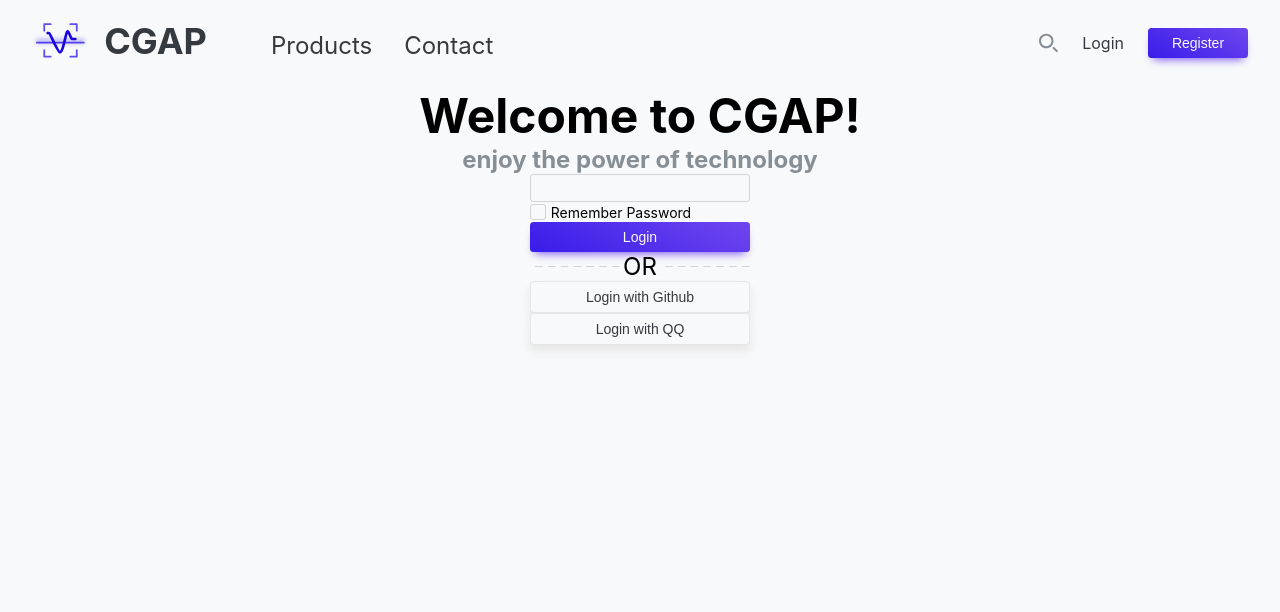
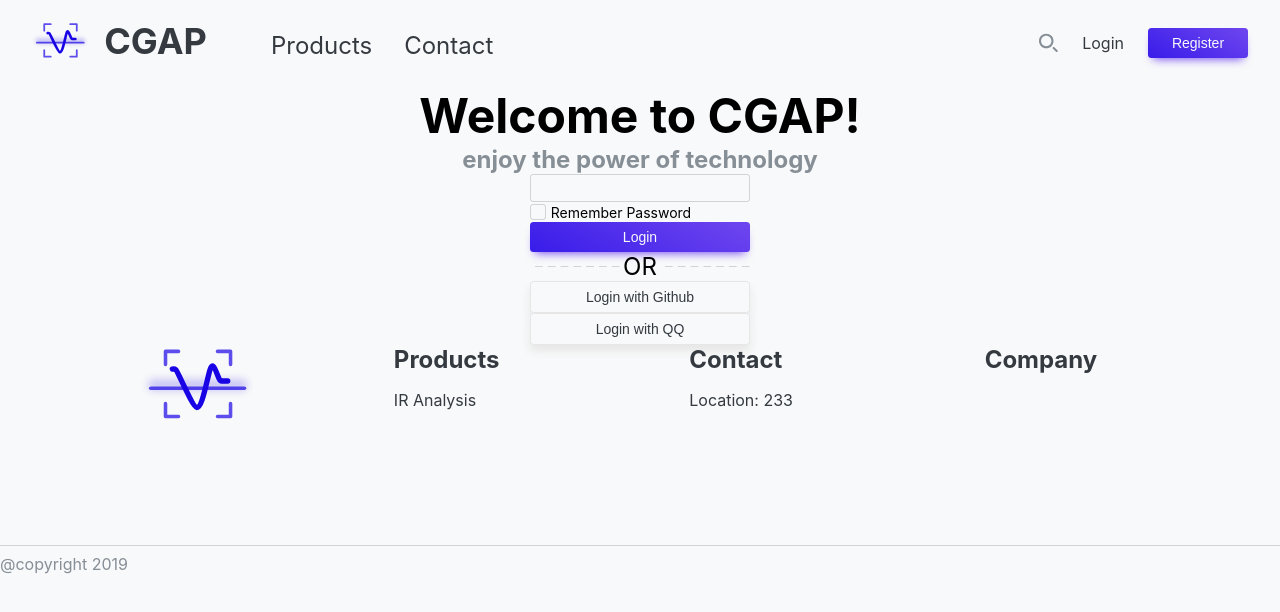
Before and after one commit to HopeStudio/Deep-Learning-based-Chemical-Graphics-Analysis-Platform-FE, a React (Create React App) app: page /login in a window 1280 px wide. Shown: the top 612 px of the page. Built offline with nearby package versions, Linux system fonts and the light colour scheme.

Commit message:
:dizzy: feature (footer) add footer styles

```diff
--- a/src/app/App.tsx
+++ b/src/app/App.tsx
@@ -1,7 +1,7 @@
 import React from 'react'
 import { BrowserRouter as Router, Route } from 'react-router-dom'
 import { Login } from '../pages'
-import { Header } from '../containers'
+import { Header, Footer } from '../containers'
 import './app.scss'
 
 const App: React.FC = () => {
@@ -11,6 +11,7 @@ const App: React.FC = () => {
       <Route path="/login">
         <Login />
       </Route>
+      <Footer />
     </Router>
   )
 }
--- a/src/components/divider/divider.module.scss
+++ b/src/components/divider/divider.module.scss
@@ -2,16 +2,27 @@
   display: flex;
   justify-content: space-between;
   align-items: center;
+}
 
+.normal {
   &::before,
   &::after {
     content: '';
     flex: 1 1 auto;
     height: 1px;
-    background: linear-gradient(to left, var(--color-border), var(--color-border) 60%,var(--color-bg) 60%, var(--color-bg) 100%);
+    background: linear-gradient(to left, var(--color-border), var(--color-border) 60%, var(--color-bg) 60%, var(--color-bg) 100%);
     background-size: .8rem;
     background-repeat: repeat-x;
   }
+}
+
+.line {
+  height: 1px;
+  background: var(--color-border);
+}
+
+.dashed {
+  border-top: 1px dashed var(--color-border);
 }
 
 .text {
--- a/src/components/divider/divider.tsx
+++ b/src/components/divider/divider.tsx
@@ -2,12 +2,14 @@ import React from 'react'
 import classnames from 'classnames'
 import Classes from './divider.module.scss'
 
-export type DividerProps = React.ComponentPropsWithRef<'div'>
+export type DividerProps = React.ComponentPropsWithRef<'div'> & {
+  type?: 'normal' | 'line' | 'dashed',
+}
 
 const Divider: React.FC<DividerProps> = props => {
-  const { children, className: injectClassName, ...rest } = props
+  const { children, type = 'normal', className: injectClassName, ...rest } = props
 
-  const className = classnames(Classes.container, injectClassName)
+  const className = classnames(Classes.container, Classes[type], injectClassName)
 
   return (
     <div className={className} {...rest}>
--- a/src/components/title/title.tsx
+++ b/src/components/title/title.tsx
@@ -3,7 +3,7 @@ import classnames from 'classnames'
 import Classes from './title.module.scss'
 
 export type TitleProps = React.ComponentPropsWithRef<'div'> & {
-  sub?: string,
+  sub?: string | React.ReactElement,
 }
 
 const Title: React.FC<TitleProps> = props => {
--- /dev/null
+++ b/src/containers/footer/footer.module.scss
@@ -0,0 +1,37 @@
+.footer {
+  display: flex;
+  flex-flow: row nowrap;
+  justify-content: space-between;
+  min-height: 200px;
+
+  section {
+    text-align: left;
+    flex: 3;
+  }
+
+  .logo-wrapper {
+    text-align: center;
+    flex: 4;
+  }
+
+  ul {
+    list-style: none;
+    padding: 0;
+  }
+}
+
+.wrapper {
+  max-width: var(--main-content);
+  margin: auto;
+}
+
+.logo {
+  height: (100rem / 16);
+  margin-top: (-10rem / 16);
+}
+
+.copyright {
+  display: block;
+  color: var(--color-gray);
+  margin-top: .5rem;
+}
--- /dev/null
+++ b/src/containers/footer/footer.tsx
@@ -0,0 +1,47 @@
+import React from 'react'
+import classnames from 'classnames'
+import { Link } from 'react-router-dom'
+import { Logo, Divider } from '../../components'
+import Classes from './footer.module.scss'
+
+export type FooterProps = React.ComponentPropsWithRef<'div'>
+
+const Footer: React.FC<FooterProps> = props => {
+  const { className: injectClassName, ...rest } = props
+
+  const className = classnames(Classes.wrapper, injectClassName)
+
+  return (
+    <div className={className} {...rest}>
+      <footer className={Classes.footer}>
+        <section className={Classes['logo-wrapper']}>
+          <Logo className={Classes.logo} />
+        </section>
+
+        <section className={Classes.products}>
+          <h4>Products</h4>
+          <ul>
+            <li><Link to="iranalysis">IR Analysis</Link></li>
+          </ul>
+        </section>
+
+        <section>
+          <h4>Contact</h4>
+          <ul>
+            <li>
+              Location: 233
+          </li>
+          </ul>
+        </section>
+
+        <section>
+          <h4>Company</h4>
+        </section>
+      </footer>
+      <Divider type="line" />
+      <span className={Classes.copyright}>@copyright 2019</span>
+    </div>
+  )
+}
+
+export default Footer
--- a/src/containers/index.ts
+++ b/src/containers/index.ts
@@ -1,7 +1,9 @@
 import Header from './header/header'
 import LoginForm from './loginForm/loginForm'
+import Footer from './footer/footer'
 
 export {
   Header,
   LoginForm,
+  Footer,
 }
--- a/src/index.css
+++ b/src/index.css
@@ -28,6 +28,8 @@
   --border-radius: 3.5px;
 
   --spacing: 1rem;
+
+  --main-content: 1280px;
 
   font-family: var(--font-famaily);
   font-size: var(--font-normal);
```
